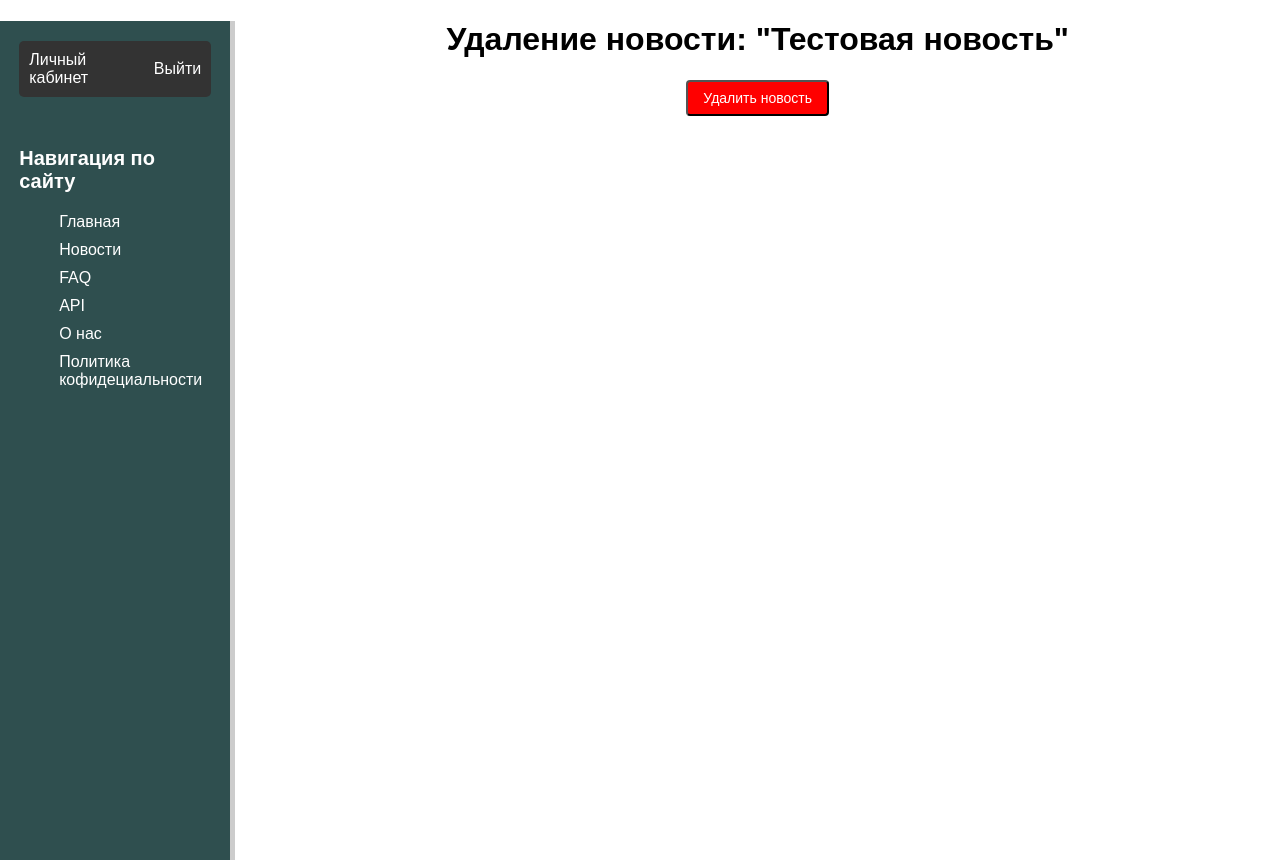
After one commit to anterg0/IGI_STRWEB_LABS, a Django app: page /news/1/delete in a window 1280 px wide. The commit adds this page. Run offline with Django 5.2, Linux system fonts and the light colour scheme; a user stored in the database is signed in; data comes from the database, SQL or seed files in the repository; both versions use the stored data as it was after the commit.

Commit message:
slowly working on project

```diff
--- a/IGI/LR5/django/me/IGI5/IGI/forms.py
+++ b/IGI/LR5/django/me/IGI5/IGI/forms.py
@@ -1,5 +1,5 @@
 from .models import Article
-from django.forms import ModelForm, TextInput, DateInput
+from django.forms import ModelForm, TextInput, DateInput, Textarea
 
 class ArticleForm(ModelForm):
     class Meta:
@@ -11,8 +11,8 @@ class ArticleForm(ModelForm):
                 'class': 'form-control',
                 'placeholder': 'Название статьи',
             }),
-            'full_text': TextInput(attrs={
-                'class': 'form-control',
+            'full_text': Textarea(attrs={
+                'class': 'full_text',
                 'placeholder': 'Текст статьи',
             }),
             'date': DateInput(attrs={
--- a/IGI/LR5/django/me/IGI5/IGI/models.py
+++ b/IGI/LR5/django/me/IGI5/IGI/models.py
@@ -1,6 +1,10 @@
 from django.db import models
+from django.contrib.auth.models import AbstractBaseUser, PermissionsMixin
 from django.core.validators import RegexValidator
 import re
+
+class Sales(models.Model):
+    pass
 
 class Article(models.Model):
     title = models.CharField('Название статьи', max_length=500)
@@ -14,6 +18,10 @@ class Article(models.Model):
             first_sentence = re.split(r'(?<=[.!?])\s+', self.full_text.strip())[0]
             self.first_sentence = first_sentence[:500]
         super(Article, self).save(*args, **kwargs)
+
+    def get_absolute_url(self):
+        return f'/news/{self.id}'
+
     class Meta:
         verbose_name = 'Новость'
         verbose_name_plural = 'Новости'
@@ -61,6 +69,8 @@ class Client(models.Model):
     phone = models.CharField('Номер телефона',validators=[phone_regex], max_length=17, blank=True) # validators should be a list
     city = models.CharField('Город',max_length=100)
     address = models.TextField('Адрес')
+    is_employee = models.BooleanField('Является ли сотрудником', default=False)
+    sales = models.ManyToManyField(Sales, related_name='client', verbose_name='Заказы')
 
     def __str__(self):
         return self.name
@@ -89,3 +99,17 @@ class FAQModel(models.Model):
     class Meta:
         verbose_name = 'Вопрос-ответ'
         verbose_name_plural = 'Вопросы-ответы'
+
+class User(AbstractBaseUser, PermissionsMixin):
+    email = models.EmailField('email address', unique=True)
+    first_name = models.CharField('first name', max_length=30, blank=True)
+    last_name = models.CharField('last name', max_length=30, blank=True)
+    is_staff = models.BooleanField('staff status', default=False)
+    is_active = models.BooleanField('active', default=True)
+    client = models.OneToOneField(Client, on_delete=models.CASCADE, null=True, blank=True)
+
+    USERNAME_FIELD = 'username'
+    REQUIRED_FIELDS = ['email']
+
+    def __str__(self):
+        return self.email
--- a/IGI/LR5/django/me/IGI5/IGI/static/css/home.css
+++ b/IGI/LR5/django/me/IGI5/IGI/static/css/home.css
@@ -71,6 +71,8 @@ faqContainer .question {
     display: flex;
     flex-wrap: wrap;
     justify-content: center;
+    align-items: center;
+    flex-direction: column;
     margin: auto;
 }
 
@@ -157,6 +159,11 @@ faqContainer .question {
     font-size: 20px;
 }
 
+.full_text {
+    width: 700px;
+    height: 400px;
+}
+
 .user-div {
     display: flex;
     justify-content: space-between;
--- a/IGI/LR5/django/me/IGI5/IGI/templates/create_article.html
+++ b/IGI/LR5/django/me/IGI5/IGI/templates/create_article.html
@@ -1,9 +1,10 @@
 {% extends 'layout.html' %}
 
-{% block title %}Статья{% endblock %}
+{% block title %}Создание новости{% endblock %}
 
 {% block main %}
     <div class="create-form">
+        <h1>Создание новости</h1>
         <form method="post">
             {% csrf_token %}
             {{ form.title }}<br>
--- a/IGI/LR5/django/me/IGI5/IGI/templates/layout.html
+++ b/IGI/LR5/django/me/IGI5/IGI/templates/layout.html
@@ -9,7 +9,7 @@
     <sidebar>
             <div class="user-div">
                 {% if user.is_authenticated %}
-                    <a href="#" class="user-link">Личный кабинет</a>
+                    <a href="{% url 'profile' %}" class="user-link">Личный кабинет</a>
                     <a href="{% url 'logout' %}" class="user-link">Выйти</a>
                 {% else %}
                     <a href="{% url 'login' %}" class="user-link">Войти</a>
@@ -25,6 +25,9 @@
             </a>
             <a href="{% url 'faq' %}">
                 <li>FAQ</li>
+            </a>
+            <a href="{% url 'api' %}">
+                <li>API</li>
             </a>
             <a href="{% url 'about' %}">
                 <li>О нас</li>
--- /dev/null
+++ b/IGI/LR5/django/me/IGI5/IGI/templates/news_delete.html
@@ -0,0 +1,14 @@
+{% extends 'layout.html' %}
+
+{% block title %}Удаление новости{% endblock %}
+
+{% block main %}
+    <div class="create-form">
+        <h1>Удаление новости: "{{ article.title }}"</h1>
+        <form method="post">
+            {% csrf_token %}
+            <button type="submit" class="blue-button" style="background-color: red;">Удалить новость</button>
+            {{ error }}
+        </form>
+    </div>
+{% endblock %}
--- a/IGI/LR5/django/me/IGI5/IGI/views.py
+++ b/IGI/LR5/django/me/IGI5/IGI/views.py
@@ -1,7 +1,9 @@
 from django.shortcuts import render, redirect
-from django.views.generic import DetailView
+from django.views.generic import DetailView, UpdateView, DeleteView
 from django.contrib.auth.forms import AuthenticationForm
-from django.contrib.auth import authenticate, logout, login
+from django.contrib.auth import logout, login
+from django.contrib.auth.mixins import LoginRequiredMixin
+from django.contrib.auth.decorators import login_required
 from .models import FAQModel, Article
 from .forms import ArticleForm
 
@@ -66,3 +68,20 @@ def login_view(request):
 def logout_view(request):
     logout(request)
     return redirect('home')
+
+class NewsUpdateView(LoginRequiredMixin, UpdateView):
+    model = Article
+    template_name = 'create_article.html'
+    form_class = ArticleForm
+
+class NewsDeleteView(LoginRequiredMixin, DeleteView):
+    model = Article
+    template_name = 'news_delete.html'
+    success_url = '/news'
+
+def api_view(request):
+    return render(request, 'api.html')
+
+@login_required
+def profile(request):
+    return render(request, 'profile.html')
--- a/IGI/LR5/django/me/IGI5/IGI5/settings.py
+++ b/IGI/LR5/django/me/IGI5/IGI5/settings.py
@@ -127,3 +127,5 @@ STATICFILES_DIRS = [
 # https://docs.djangoproject.com/en/5.0/ref/settings/#default-auto-field
 
 DEFAULT_AUTO_FIELD = 'django.db.models.BigAutoField'
+
+LOGIN_URL = '/login'
--- a/IGI/LR5/django/me/IGI5/IGI5/urls.py
+++ b/IGI/LR5/django/me/IGI5/IGI5/urls.py
@@ -28,7 +28,11 @@ urlpatterns = [
     path('codeofcond', views.coc, name='code'),
     path('news', views.news, name='news'),
     path('news/<int:pk>', views.NewsDetailView.as_view(), name='news-detail'),
+    path('news/<int:pk>/edit', views.NewsUpdateView.as_view(), name='news-edit'),
+    path('news/<int:pk>/delete', views.NewsDeleteView.as_view(), name='news-delete'),
     path('create_article', views.create_article, name='create-article'),
     path('login', views.login_view, name='login'),
-    path('logout', views.logout_view, name='logout')
+    path('logout', views.logout_view, name='logout'),
+    path('api', views.api_view, name='api'),
+    path('profile', views.profile, name='profile')
 ] + static(settings.STATIC_URL, document_root=settings.STATIC_ROOT)
```
Also changed, not shown: IGI/LR5/django/me/IGI5/IGI/decorators.py (added, +11 -0 lines), IGI/LR5/django/me/IGI5/IGI/templates/api.html (added, +10 -0 lines), IGI/LR5/django/me/IGI5/IGI/templates/detail_view.html (+10 -1 lines), IGI/LR5/django/me/IGI5/IGI/templates/profile.html (added, +9 -0 lines), IGI/LR5/django/me/IGI5/db.sqlite3.
